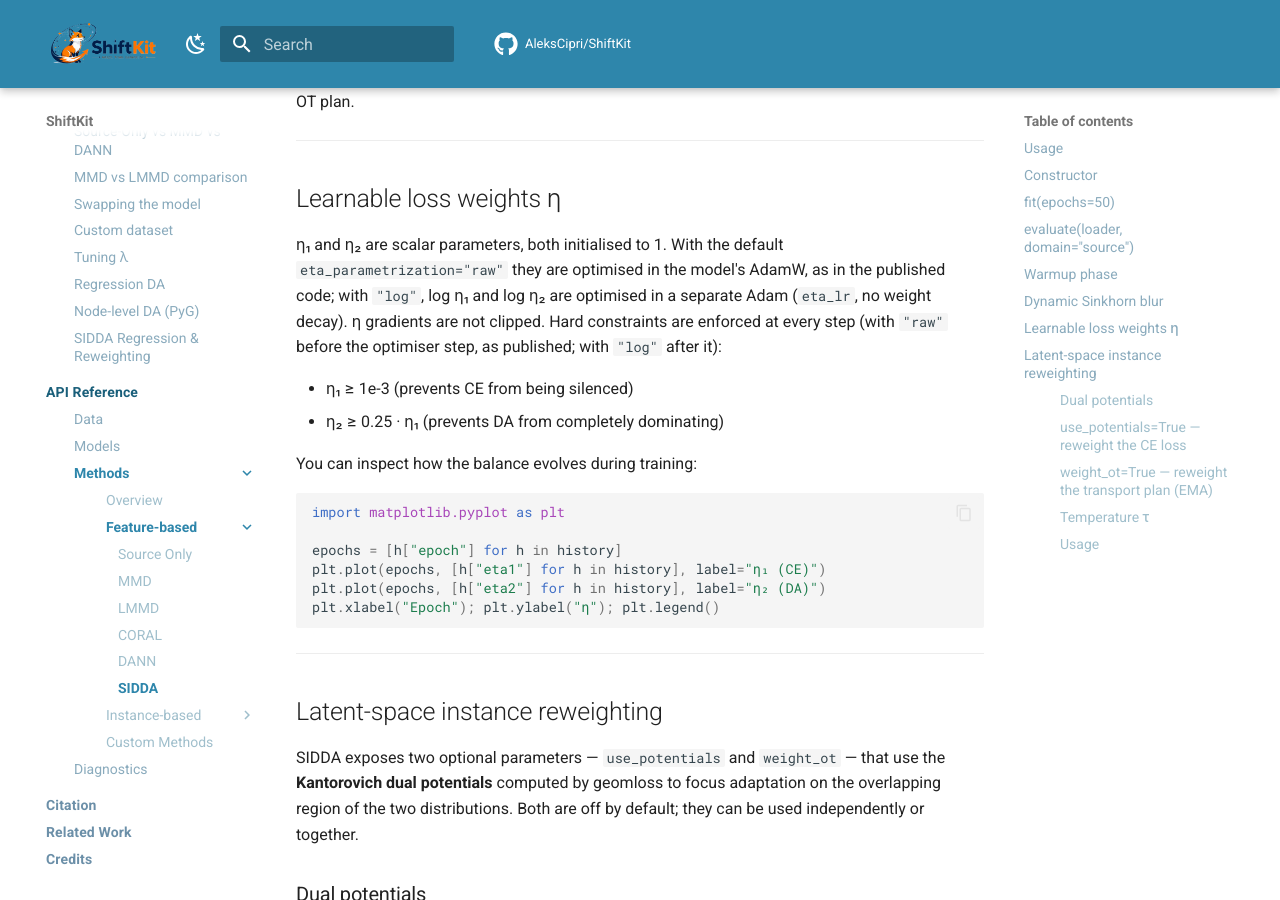
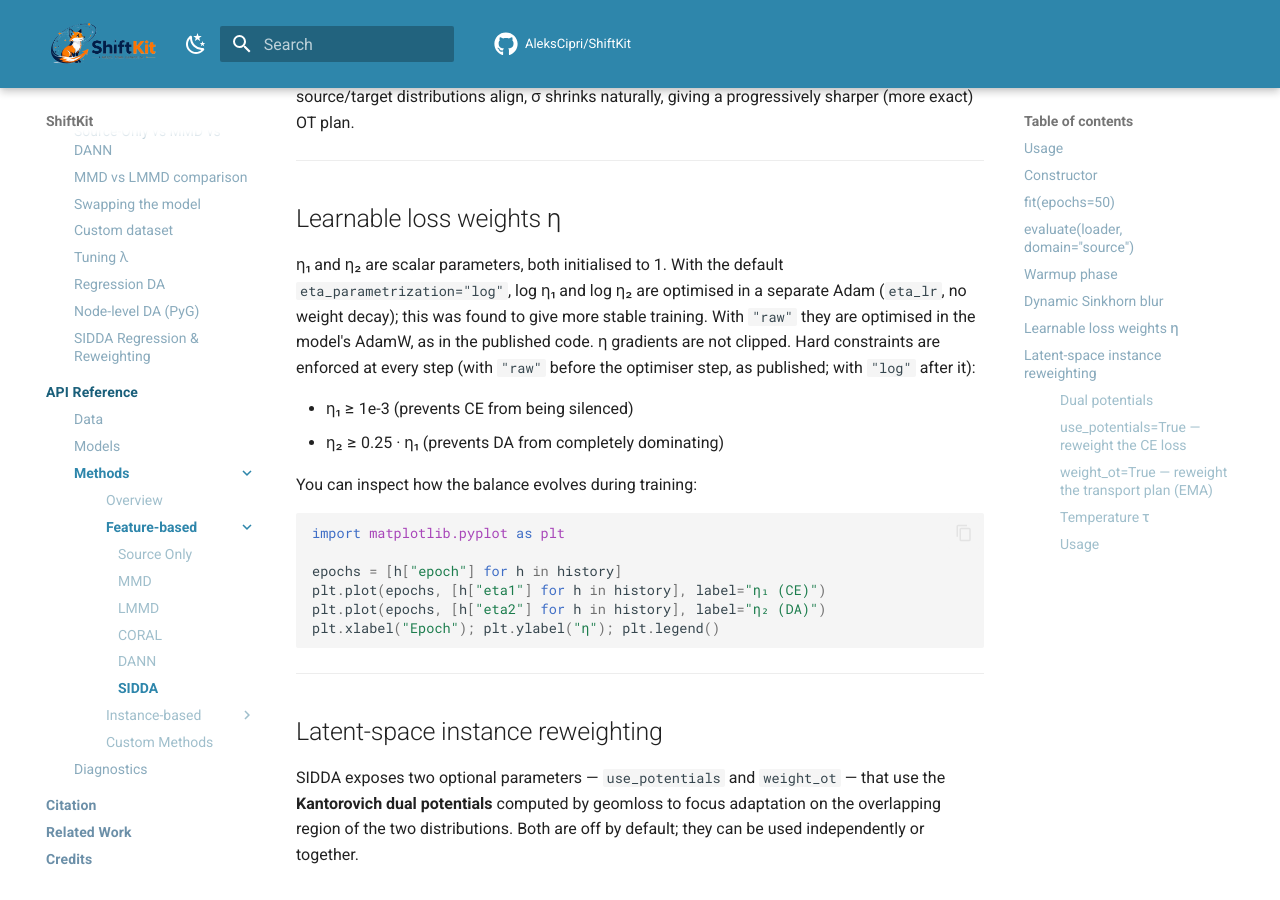
Before and after one commit to AleksCipri/ShiftKit, an MkDocs documentation site: the page built from docs/methods/sidda.md, in a window 1280 px wide and 900 px high, scrolled down 4433 px. Built offline with MkDocs 1.6.1 and Material for MkDocs 9.7.7, drawn with Linux system fonts in a browser that asks for light colours; comment, search, counter and statistics services are not loaded; some of the changed text lies outside the part shown.

Commit message:
SIDDA: default to log-eta parametrisation
The log parametrisation was found to give more stable training.
eta_parametrization="raw" reproduces the published code exactly.

Co-Authored-By: Claude Opus 5.5 <noreply@anthropic.com>

```diff
--- a/docs/methods/sidda.md
+++ b/docs/methods/sidda.md
@@ -76,7 +76,7 @@ print(f"Target accuracy: {result['accuracy']*100:.1f}%")
 | `weight_ot` | `bool` | `False` | Reweight the Sinkhorn transport plan itself via an EMA of previous-batch potentials, focusing OT alignment on the overlapping region (see [Latent-space instance reweighting](#latent-space-instance-reweighting)) |
 | `ot_ema_momentum` | `float` | `0.9` | EMA momentum for OT weight updates: w_t = mom·w_{t-1} + (1-mom)·softmax(-f_t / τ) |
 | `scaling` | `float` | `0.9` | geomloss ε-scaling of the Sinkhorn solve |
-| `eta_parametrization` | `str` | `"raw"` | `"raw"`: η trained in the model's AdamW (published code). `"log"`: log η trained in a separate Adam |
+| `eta_parametrization` | `str` | `"log"` | `"log"`: log η trained in a separate Adam (found to give more stable training). `"raw"`: η trained in the model's AdamW (published code) |
 | `eta_lr` | `float \| None` | `None` | η learning rate with `eta_parametrization="log"` (`None` → `1e-2`) |
 | `device` | `str \| None` | `None` | `'cuda'`, `'mps'`, or `'cpu'`; auto-detected if `None` |
 
@@ -154,9 +154,10 @@ naturally, giving a progressively sharper (more exact) OT plan.
 ## Learnable loss weights η
 
 η₁ and η₂ are scalar parameters, both initialised to 1. With the default
-`eta_parametrization="raw"` they are optimised in the model's AdamW, as in the
-published code; with `"log"`, log η₁ and log η₂ are optimised in a separate Adam
-(`eta_lr`, no weight decay). η gradients are not clipped. Hard constraints are
+`eta_parametrization="log"`, log η₁ and log η₂ are optimised in a separate Adam
+(`eta_lr`, no weight decay); this was found to give more stable training. With
+`"raw"` they are optimised in the model's AdamW, as in the published code. η
+gradients are not clipped. Hard constraints are
 enforced at every step (with `"raw"` before the optimiser step, as published;
 with `"log"` after it):
 
```
Also changed, not shown: 1 other file.
